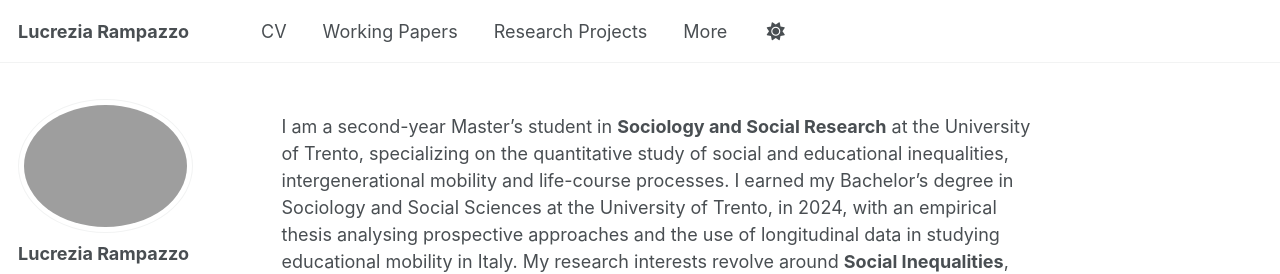
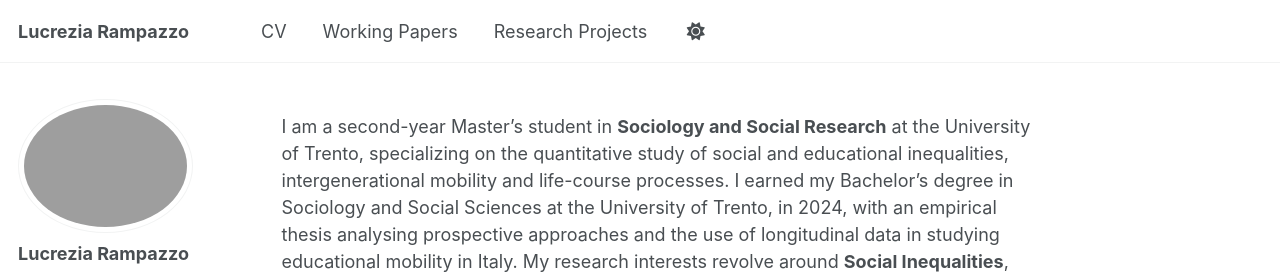
Before and after one commit to LucreziaRampazzo/lucreziarampazzo.github.io, a Jekyll site: the page built from _pages/about.md, in a window 1280 px wide. Shown: the top 274 px of the page. Built offline with Jekyll 4.4.1, drawn with Linux system fonts in a browser that asks for light colours; a script that is not in the unit is left out.

Commit message:
Update navigation.yml

```diff
--- a/_data/navigation.yml
+++ b/_data/navigation.yml
@@ -7,5 +7,3 @@ main:
     url: /working-papers/
   - title: "Research Projects"
     url: /research-projects/
-  - title: "More"
-    url: /more/
```
